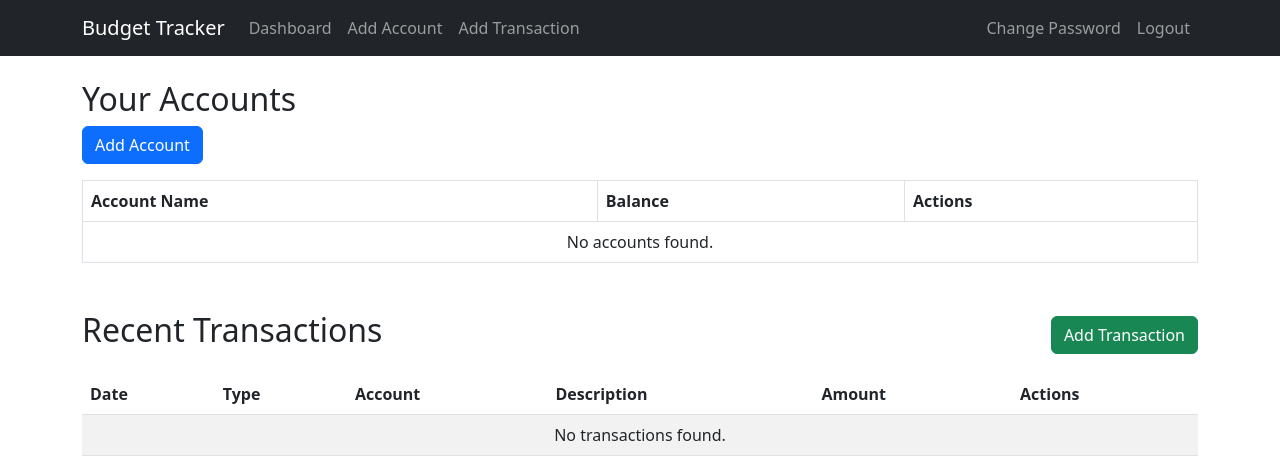
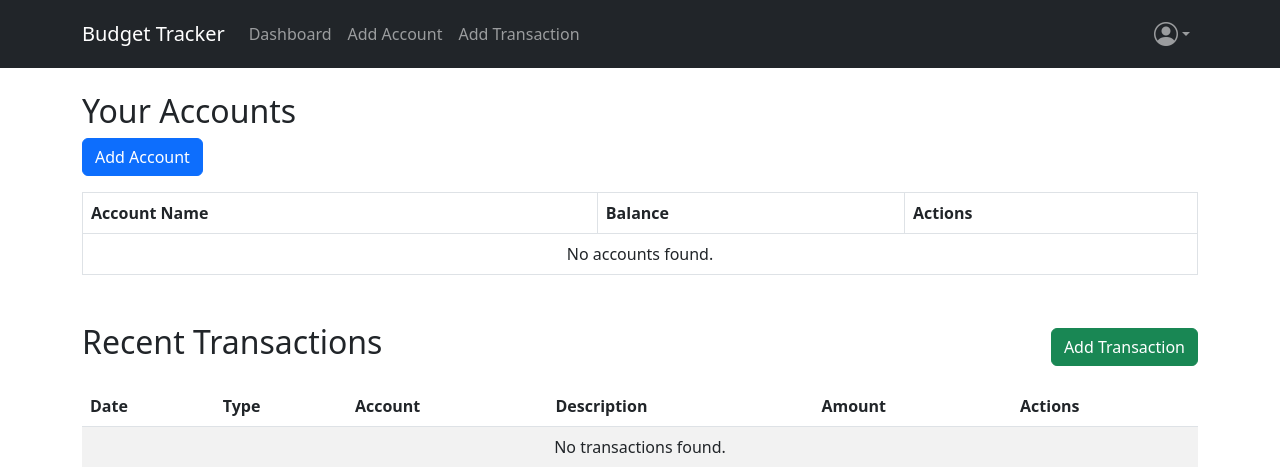
Before and after one commit to kaviraj022/Budget-Tracker, a Django app: template core/templates/core/dashboard.html in a window 1280 px wide. Shown: the top 467 px of the page. Run offline with Django 5.2, Linux system fonts and the light colour scheme; the template is opened without the code that fills it, so the values that code supplies are empty.

Commit message:
Added profile icon to navbar and moved logout and change password to dropdown under profile icon

```diff
--- a/core/templates/core/base.html
+++ b/core/templates/core/base.html
@@ -5,6 +5,7 @@
     <meta name="viewport" content="width=device-width, initial-scale=1.0">
     <title>{% block title %}Budget Tracker{% endblock %}</title>
     <link href="https://cdn.jsdelivr.net/npm/bootstrap@5.3.0/dist/css/bootstrap.min.css" rel="stylesheet">
+    <link rel="stylesheet" href="https://cdn.jsdelivr.net/npm/bootstrap-icons@1.11.3/font/bootstrap-icons.css">
 </head>
 <body>
     <nav class="navbar navbar-expand-lg navbar-dark bg-dark">
@@ -20,8 +21,15 @@
                     <li class="nav-item"><a class="nav-link" href="{% url 'add_transaction' %}">Add Transaction</a></li>
                 </ul>
                 <ul class="navbar-nav">
-                    <li class="nav-item"><a class="nav-link" href="{% url 'change_password' %}">Change Password</a></li>
-                    <li class="nav-item"><a class="nav-link" href="{% url 'logout' %}">Logout</a></li>
+                    <li class="nav-item dropdown">
+                        <a class="nav-link dropdown-toggle d-flex align-items-center" href="#" id="profileDropdown" role="button" data-bs-toggle="dropdown" aria-expanded="false">
+                            <i class="bi bi-person-circle" style="font-size: 1.5rem;"></i>
+                        </a>
+                        <ul class="dropdown-menu dropdown-menu-end" aria-labelledby="profileDropdown">
+                            <li><a class="dropdown-item" href="{% url 'change_password' %}">Change Password</a></li>
+                            <li><a class="dropdown-item" href="{% url 'logout' %}">Logout</a></li>
+                        </ul>
+                    </li>
                 </ul>
             </div>
         </div>
```
